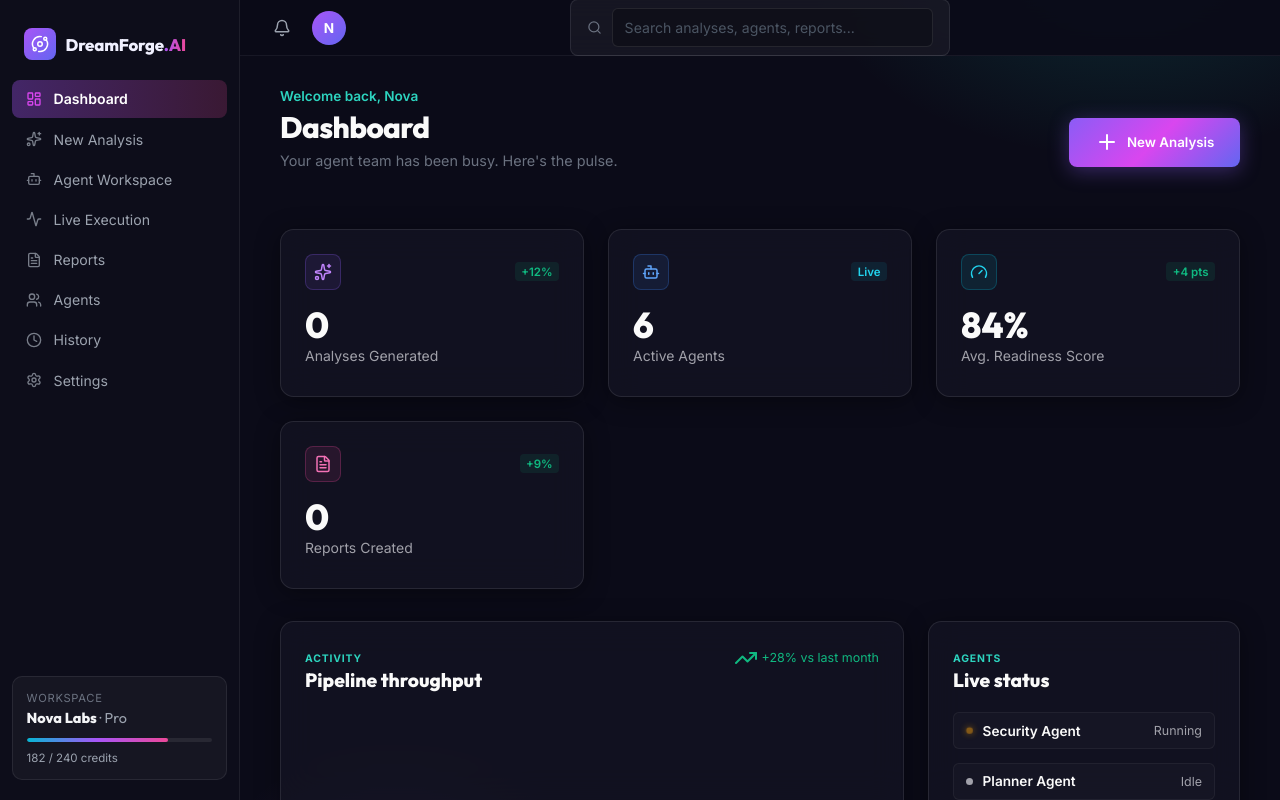
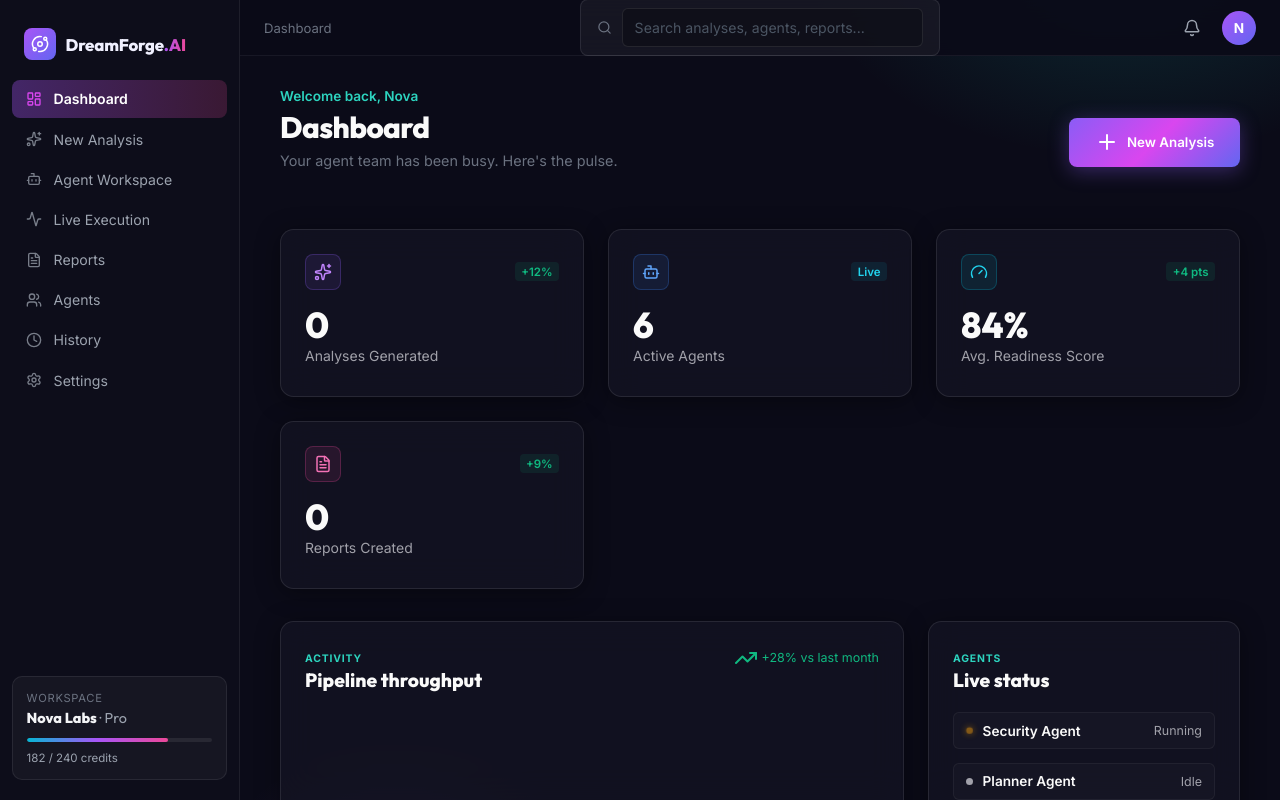
Before and after one commit to meghanamanchala/DreamForge-AI, a plain HTML site: page static/index.html in a window 1280 px wide. Both pictures are taken after a click on the button "Launch Dashboard". Drawn offline with nearby package versions, Linux system fonts and the light colour scheme; no server answers.

Commit message:
feat: initialize project with static landing page and sidebar-nav application shell

```diff
--- a/static/css/style.css
+++ b/static/css/style.css
@@ -154,6 +154,8 @@ button {
     justify-content: space-between;
     align-items: center;
     padding: 1.5rem 4rem;
+    width: 100%;
+    box-sizing: border-box;
 }
 
 .logo {
@@ -411,7 +413,23 @@ button {
     border-bottom: 1px solid rgba(255,255,255,0.06);
     background: rgba(11, 11, 24, 0.9);
     backdrop-filter: blur(12px);
-    position: relative;
+    gap: 1rem;
+}
+
+.topbar-left {
+    display: flex;
+    align-items: center;
+    flex: 1;
+    min-width: 0;
+}
+
+.topbar-page-breadcrumb {
+    font-size: 0.82rem;
+    font-weight: 500;
+    color: #6b7280;
+    white-space: nowrap;
+    overflow: hidden;
+    text-overflow: ellipsis;
 }
 
 .topbar-search {
@@ -422,11 +440,14 @@ button {
     border: 1px solid rgba(255,255,255,0.09);
     border-radius: 0.5rem;
     padding: 0.45rem 1rem;
-    width: 380px;
-    /* Center in topbar using absolute */
-    position: absolute;
-    left: 50%;
-    transform: translateX(-50%);
+    width: 360px;
+    flex-shrink: 0;
+    transition: border-color 0.2s, background 0.2s;
+}
+
+.topbar-search:focus-within {
+    border-color: rgba(139,92,246,0.4);
+    background: rgba(255,255,255,0.07);
 }
 
 .topbar-search svg {
@@ -454,6 +475,8 @@ button {
     display: flex;
     align-items: center;
     gap: 0.75rem;
+    flex: 1;
+    justify-content: flex-end;
 }
 
 .topbar-icon-btn {
--- a/static/index.html
+++ b/static/index.html
@@ -204,6 +204,9 @@
         <div class="right-column">
             <!-- Top Header Bar -->
             <header class="app-topbar">
+                <div class="topbar-left">
+                    <span class="topbar-page-breadcrumb" id="topbarBreadcrumb">Dashboard</span>
+                </div>
                 <div class="topbar-search">
                     <i data-lucide="search"></i>
                     <input type="text" placeholder="Search analyses, agents, reports..." id="topbarSearch" />
--- a/static/js/app.js
+++ b/static/js/app.js
@@ -12,6 +12,17 @@ document.addEventListener("DOMContentLoaded", () => {
 });
 
 // ----------------- VIEW MANAGER -----------------
+const VIEW_LABELS = {
+    dashboard: 'Dashboard',
+    newAnalysis: 'New Analysis',
+    agentWorkspace: 'Agent Workspace',
+    liveExecution: 'Live Execution',
+    report: 'Reports',
+    agents: 'Agents',
+    history: 'History',
+    settings: 'Settings',
+};
+
 function navigateTo(targetView) {
     // View groups
     const landing = document.getElementById("landingPage");
@@ -26,6 +37,10 @@ function navigateTo(targetView) {
     // Show app shell
     landing.classList.remove("active");
     appShell.classList.add("active");
+
+    // Update topbar breadcrumb
+    const breadcrumb = document.getElementById("topbarBreadcrumb");
+    if (breadcrumb) breadcrumb.textContent = VIEW_LABELS[targetView] || targetView;
 
     // Deactivate all sub views
     const subViews = document.querySelectorAll(".sub-view");
```
